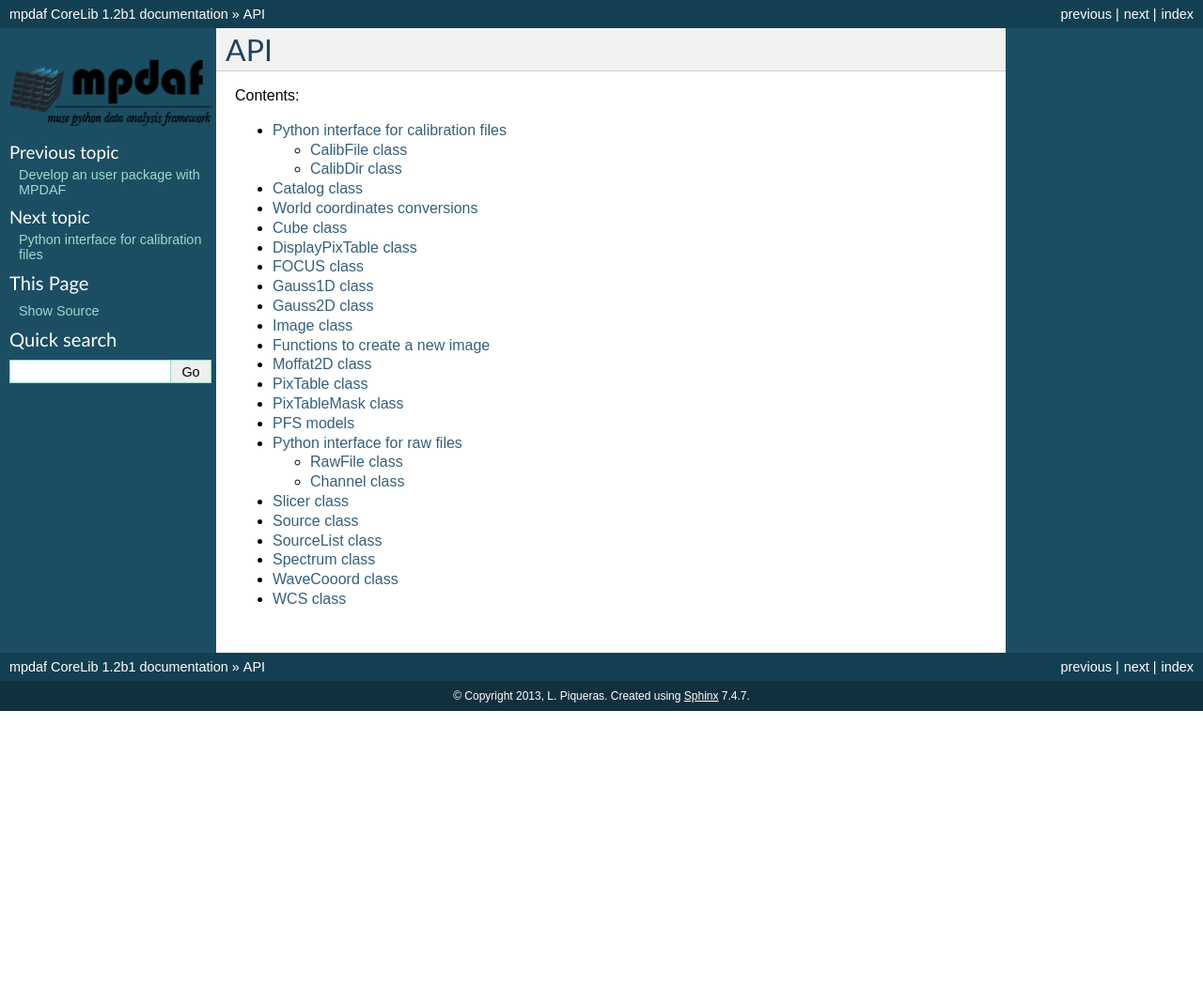
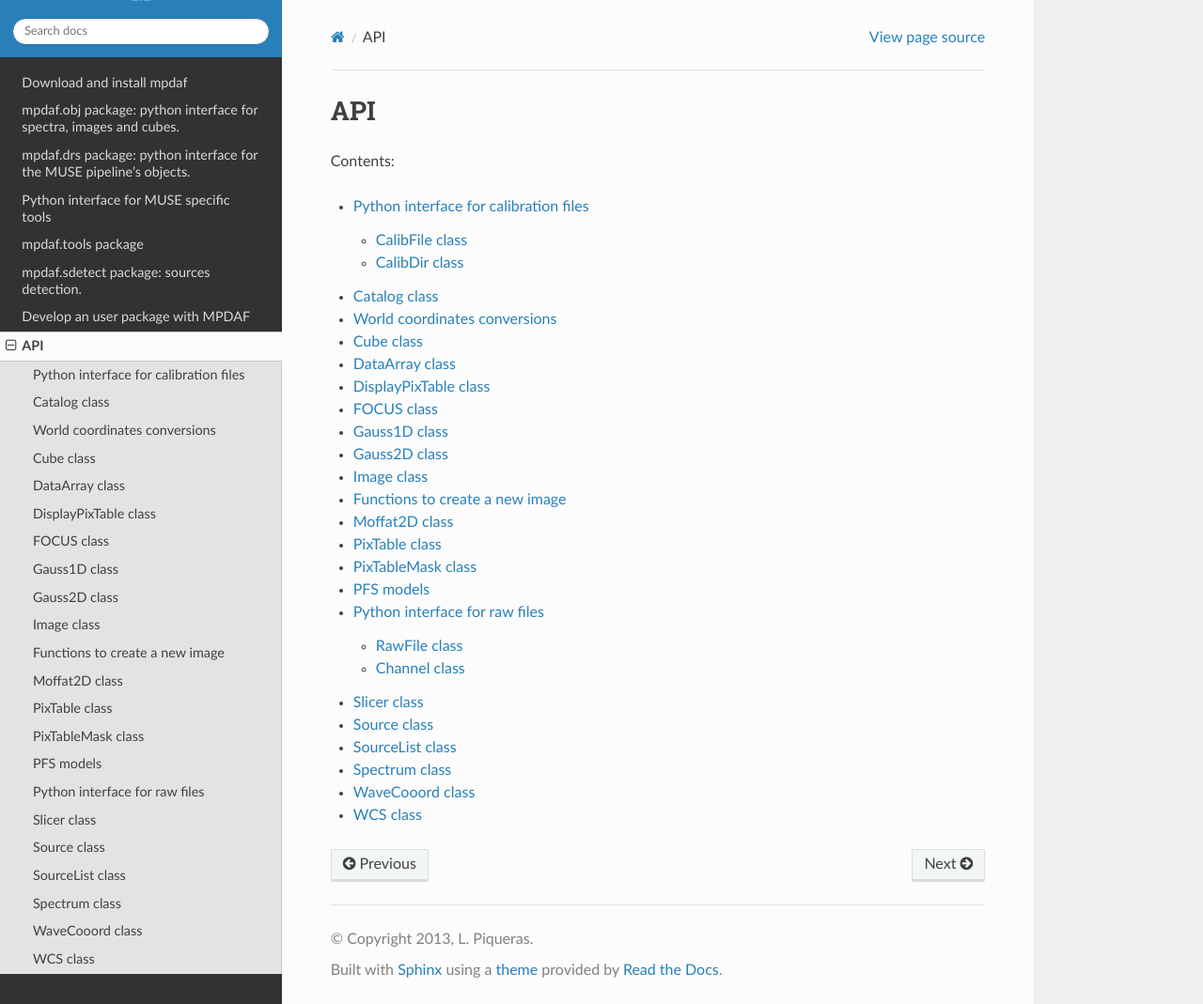
Before and after one commit to musevlt/mpdaf, a Sphinx documentation site: the page built from doc/CoreLib/source/api.rst, in a window 1280 px wide and 1069 px high. Shown: the whole window at 94% size. Built offline with Sphinx 7.4.7 and the Read the Docs theme 2.0.0, drawn with Linux system fonts in a browser that asks for light colours.

Commit message:
Change doc theme to sphinx_rtd + split tox rsync commands.

```diff
--- a/doc/CoreLib/source/api.rst
+++ b/doc/CoreLib/source/api.rst
@@ -10,6 +10,7 @@ Contents:
    catalog
    coord
    cube
+   data
    displaypixtable
    focus
    gauss1d
--- a/doc/CoreLib/source/conf.py
+++ b/doc/CoreLib/source/conf.py
@@ -96,7 +96,7 @@ pygments_style = 'sphinx'
 
 # The theme to use for HTML and HTML Help pages.  See the documentation for
 # a list of builtin themes.
-html_theme = 'default'
+html_theme = 'sphinx_rtd_theme'
 
 # Theme options are theme-specific and customize the look and feel of a theme
 # further.  For a list of options available for each theme, see the
```
Also changed, not shown: 2 other files.
